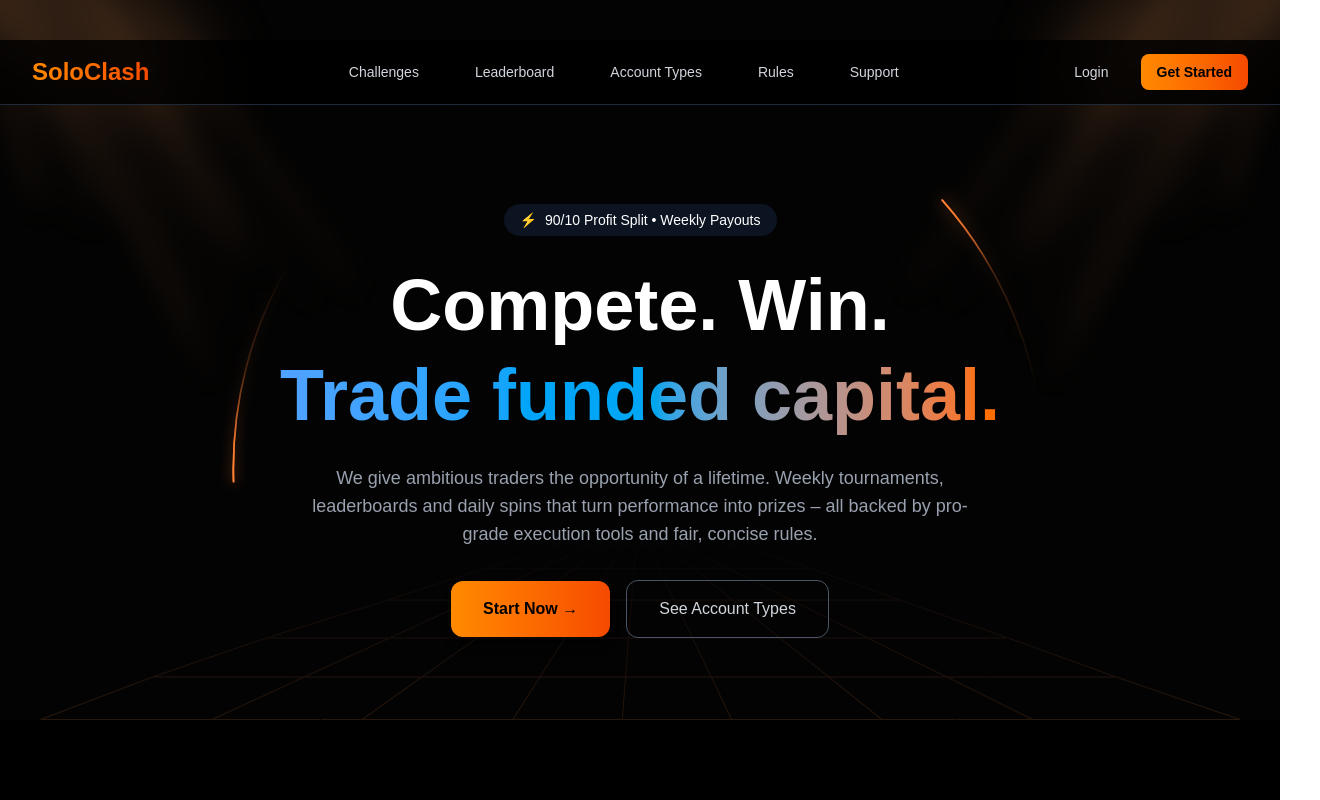
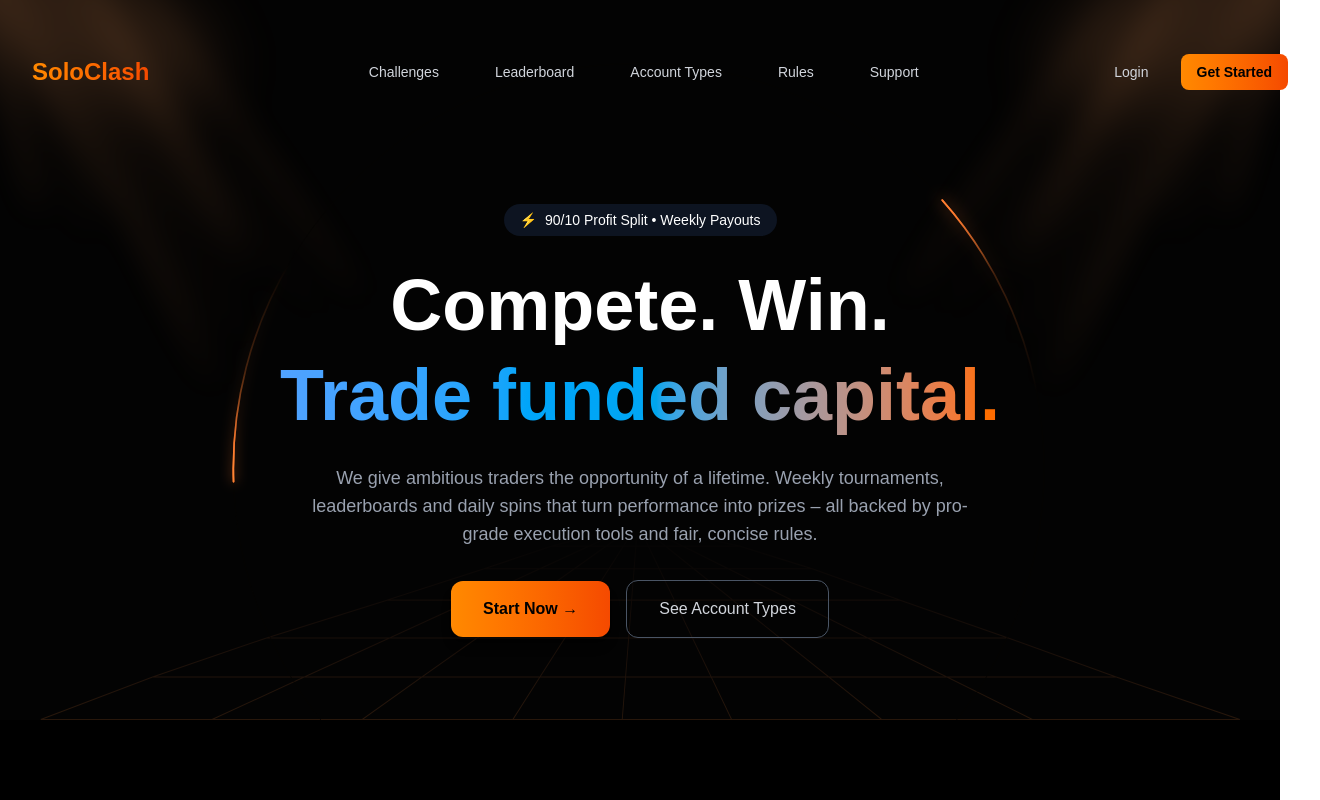
Before and after one commit to skomarfaruque/solo_clash-vercel, a Next.js app: page / in a window 1280 px wide. Shown: the top 800 px of the page, 1320 px wide, since content can reach past the window. Built offline with nearby package versions, Linux system fonts and the light colour scheme.

Commit message:
Add: fix header css

```diff
--- a/src/app/layout.tsx
+++ b/src/app/layout.tsx
@@ -28,8 +28,8 @@ export default function RootLayout({
         className={`${geistSans.variable} ${geistMono.variable} antialiased`}
       >
         {/* Navigation Header */}
-        <header className="absolute top-10 w-full z-50 bg-black/80 backdrop-blur-md border-b border-gray-800">
-          <nav className="max-w-7xl mx-auto px-6 lg:px-8">
+        <header className="absolute top-10 w-full z-50">
+          <nav className="w-[1320px] mx-auto px-6 lg:px-8">
             <div className="flex items-center justify-between h-16">
               {/* Logo */}
               <div className="flex items-center">
--- a/src/app/page.tsx
+++ b/src/app/page.tsx
@@ -12,7 +12,7 @@ export default function Home() {
           backgroundSize: "contain",
           backgroundPosition: "top",
           backgroundRepeat: "no-repeat",
-          height: "100vh",
+          height: "1080px",
         }}
       >
         {/* Content container */}
```
